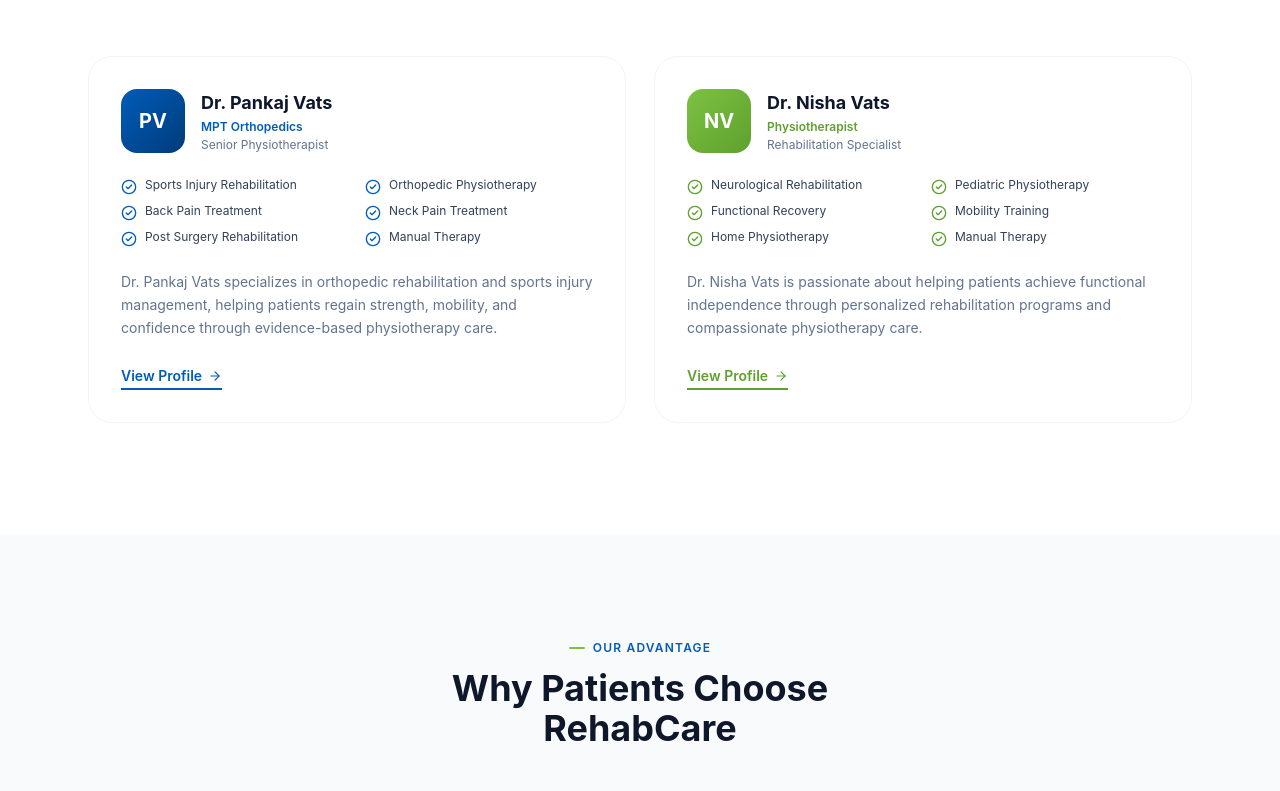
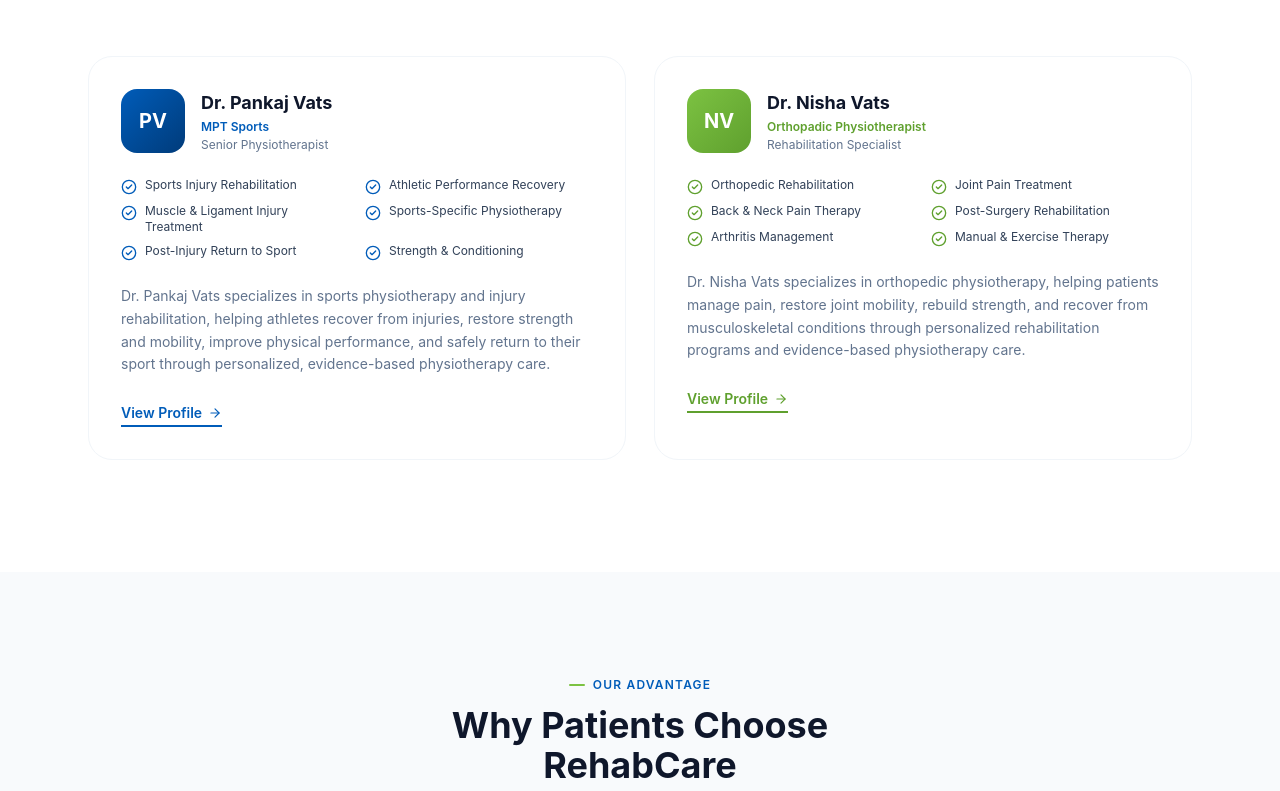
Before and after one commit to Nitik-sharma/Rehabcare, a React (Vite) app: page /about in a window 1280 px wide. Shown: the part 2649-3440 px from the top of the page. Built offline with nearby package versions, Linux system fonts and the light colour scheme.

Commit message:
add some changes on home page

```diff
--- a/package.json
+++ b/package.json
@@ -14,6 +14,7 @@
     "axios": "^1.18.0",
     "framer-motion": "^12.40.0",
     "lucide-react": "^1.21.0",
+    "qrcode.react": "^4.2.0",
     "react": "^19.2.6",
     "react-dom": "^19.2.6",
     "react-icons": "^5.6.0",
--- a/src/components/ClinicInfoSection.jsx
+++ b/src/components/ClinicInfoSection.jsx
@@ -2,8 +2,13 @@
 import React from "react";
 import { Link } from "react-router-dom";
 import { FaPhoneAlt, FaMapMarkerAlt } from "react-icons/fa";
+import { QRCodeSVG } from "qrcode.react";
 
 function ClinicInfoSection() {
+  // Google Maps location URL for QR Code
+  const mapUrl =
+    "https://www.google.com/maps/search/?api=1&query=18%2C%20Yadav%20Market%2C%20Dhanwapur%20Road%2C%20Laxman%20Vihar%2C%20Gurugram%2C%20Haryana";
+
   return (
     <section className="py-20 bg-[#F8FAFC] px-6">
       <div className="max-w-7xl mx-auto grid lg:grid-cols-2 gap-10 items-center">
@@ -11,11 +16,12 @@ function ClinicInfoSection() {
         <div className="overflow-hidden rounded-3xl shadow-xl border border-gray-200">
           <iframe
             title="RehabCare Location"
-            src="https://www.google.com/maps?q=18,Yadav Market,Dhanwapur Road,Laxman Vhiar,Gurugram&output=embed"
+            src="https://www.google.com/maps?q=18,Yadav%20Market,Dhanwapur%20Road,Laxman%20Vihar,Gurugram,Haryana&output=embed"
             width="100%"
             height="450"
             style={{ border: 0 }}
             loading="lazy"
+            allowFullScreen
           />
         </div>
 
@@ -32,15 +38,45 @@ function ClinicInfoSection() {
           {/* Address Card */}
           <div className="bg-white rounded-3xl p-6 shadow-lg mb-6">
             <div className="flex items-start gap-4">
-              <FaMapMarkerAlt className="text-[#005CB9] text-2xl mt-1" />
-              <div>
+              {/* Location Icon */}
+              <FaMapMarkerAlt className="text-[#005CB9] text-2xl mt-1 shrink-0" />
+
+              <div className="flex-1">
                 <h3 className="font-semibold text-[#005CB9] text-lg">
                   RehabCare Clinic
                 </h3>
+
                 <p className="text-gray-600 mt-2">
                   18, Yadav Market, Dhanwapur Road, Laxman Vihar, Gurugram,
                   Haryana
                 </p>
+
+                {/* QR Code Section */}
+                {/* QR Code Section */}
+                <div className="mt-6 pt-5 border-t border-gray-100 flex items-center gap-5">
+                  <div className="bg-white p-2 rounded-xl border border-gray-200 shadow-sm shrink-0">
+                    <QRCodeSVG
+                      value={mapUrl}
+                      size={110}
+                      level="H"
+                      includeMargin={true}
+                    />
+                  </div>
+
+                  <div>
+                    <h4 className="font-semibold text-[#005CB9]">
+                      Get Directions
+                    </h4>
+
+                    <p className="text-sm text-gray-500 mt-1 leading-relaxed">
+                      Scan to get directions to
+                      <br />
+                      RehabCare Clinic in
+                      <br />
+                      Google Maps.
+                    </p>
+                  </div>
+                </div>
               </div>
             </div>
           </div>
@@ -51,7 +87,10 @@ function ClinicInfoSection() {
               Consultation Fee
             </p>
 
-            <h3 className="text-6xl font-bold mt-2">₹400</h3>
+            <h3 className="text-6xl font-bold mt-2">
+              ₹500
+              <span className="text-3xl align-super ml-1">*</span>
+            </h3>
 
             <p className="mt-4 text-white/90">
               Expert physiotherapy consultation including assessment, diagnosis,
@@ -59,6 +98,7 @@ function ClinicInfoSection() {
             </p>
 
             <div className="flex flex-col sm:flex-row gap-4 mt-8">
+              {/* Book Appointment */}
               <Link
                 to="/book-appointment"
                 className="flex-1 bg-[#7CC242] hover:bg-[#6EB437] text-[#1F2937] text-center py-4 rounded-xl font-semibold transition"
@@ -66,6 +106,7 @@ function ClinicInfoSection() {
                 Book Appointment
               </Link>
 
+              {/* Call Now */}
               <a
                 href="tel:9034107746"
                 className="flex-1 border border-white/30 hover:bg-white/10 text-center py-4 rounded-xl font-semibold transition flex items-center justify-center gap-2"
--- a/src/pages/About.jsx
+++ b/src/pages/About.jsx
@@ -127,36 +127,36 @@ const DOCTORS = [
   {
     initials: "PV",
     name: "Dr. Pankaj Vats",
-    role: "MPT Orthopedics",
+    role: "MPT Sports ",
     subRole: "Senior Physiotherapist",
     grad: [C.blue, C.blueDeep],
     accent: C.blue,
     specs: [
       "Sports Injury Rehabilitation",
-      "Orthopedic Physiotherapy",
-      "Back Pain Treatment",
-      "Neck Pain Treatment",
-      "Post Surgery Rehabilitation",
-      "Manual Therapy",
+      "Athletic Performance Recovery",
+      "Muscle & Ligament Injury Treatment",
+      "Sports-Specific Physiotherapy",
+      "Post-Injury Return to Sport",
+      "Strength & Conditioning",
     ],
-    desc: "Dr. Pankaj Vats specializes in orthopedic rehabilitation and sports injury management, helping patients regain strength, mobility, and confidence through evidence-based physiotherapy care.",
+    desc: "Dr. Pankaj Vats specializes in sports physiotherapy and injury rehabilitation, helping athletes recover from injuries, restore strength and mobility, improve physical performance, and safely return to their sport through personalized, evidence-based physiotherapy care.",
   },
   {
     initials: "NV",
     name: "Dr. Nisha Vats",
-    role: "Physiotherapist",
+    role: "Orthopadic Physiotherapist",
     subRole: "Rehabilitation Specialist",
     grad: [C.green, C.greenDeep],
     accent: C.greenDeep,
     specs: [
-      "Neurological Rehabilitation",
-      "Pediatric Physiotherapy",
-      "Functional Recovery",
-      "Mobility Training",
-      "Home Physiotherapy",
-      "Manual Therapy",
+      "Orthopedic Rehabilitation",
+      "Joint Pain Treatment",
+      "Back & Neck Pain Therapy",
+      "Post-Surgery Rehabilitation",
+      "Arthritis Management",
+      "Manual & Exercise Therapy",
     ],
-    desc: "Dr. Nisha Vats is passionate about helping patients achieve functional independence through personalized rehabilitation programs and compassionate physiotherapy care.",
+    desc: "Dr. Nisha Vats specializes in orthopedic physiotherapy, helping patients manage pain, restore joint mobility, rebuild strength, and recover from musculoskeletal conditions through personalized rehabilitation programs and evidence-based physiotherapy care.",
   },
 ];
 
--- a/src/pages/TeamSection.jsx
+++ b/src/pages/TeamSection.jsx
@@ -5,16 +5,16 @@ const doctors = [
   {
     image: doctor1,
     name: "Dr.Pankaj Vats",
-    degree: "MPT Orthopedics",
+    degree: "MPT Sports",
     experience: "5+ Years",
     specialization: "Sports Injury & Rehabilitation",
   },
   {
     image: doctor2,
     name: "Dr.Nisha Vats",
-    degree: "BPT, MPT",
+    degree: "MPT Ortho",
     experience: "5+ Years",
-    specialization: "Neurological Physiotherapy",
+    specialization: "Orthopadic Rehabilitation",
   },
 
 ];
```
Also changed, not shown: 1 other file (tests, documents, lock files or other folders).
